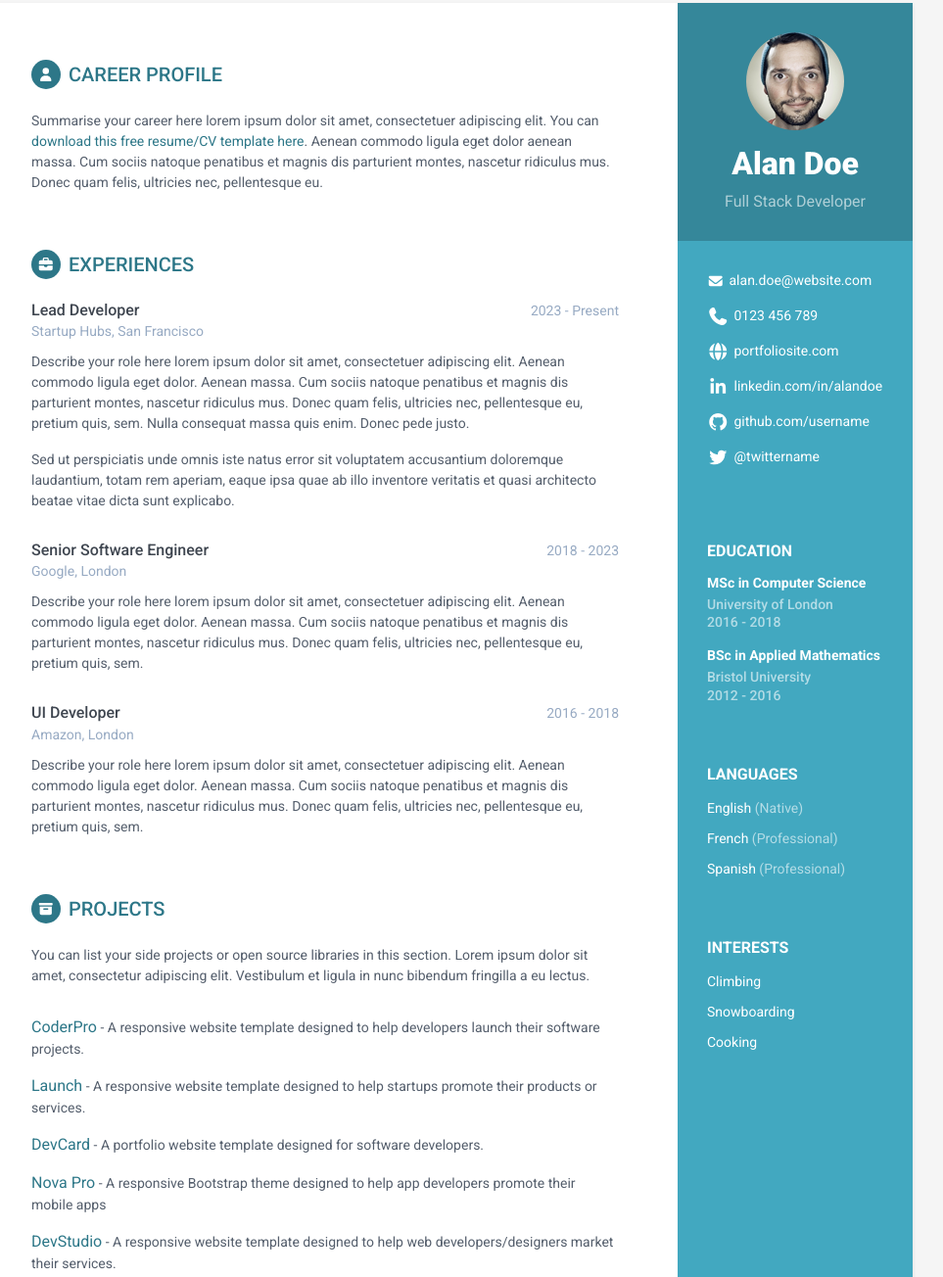
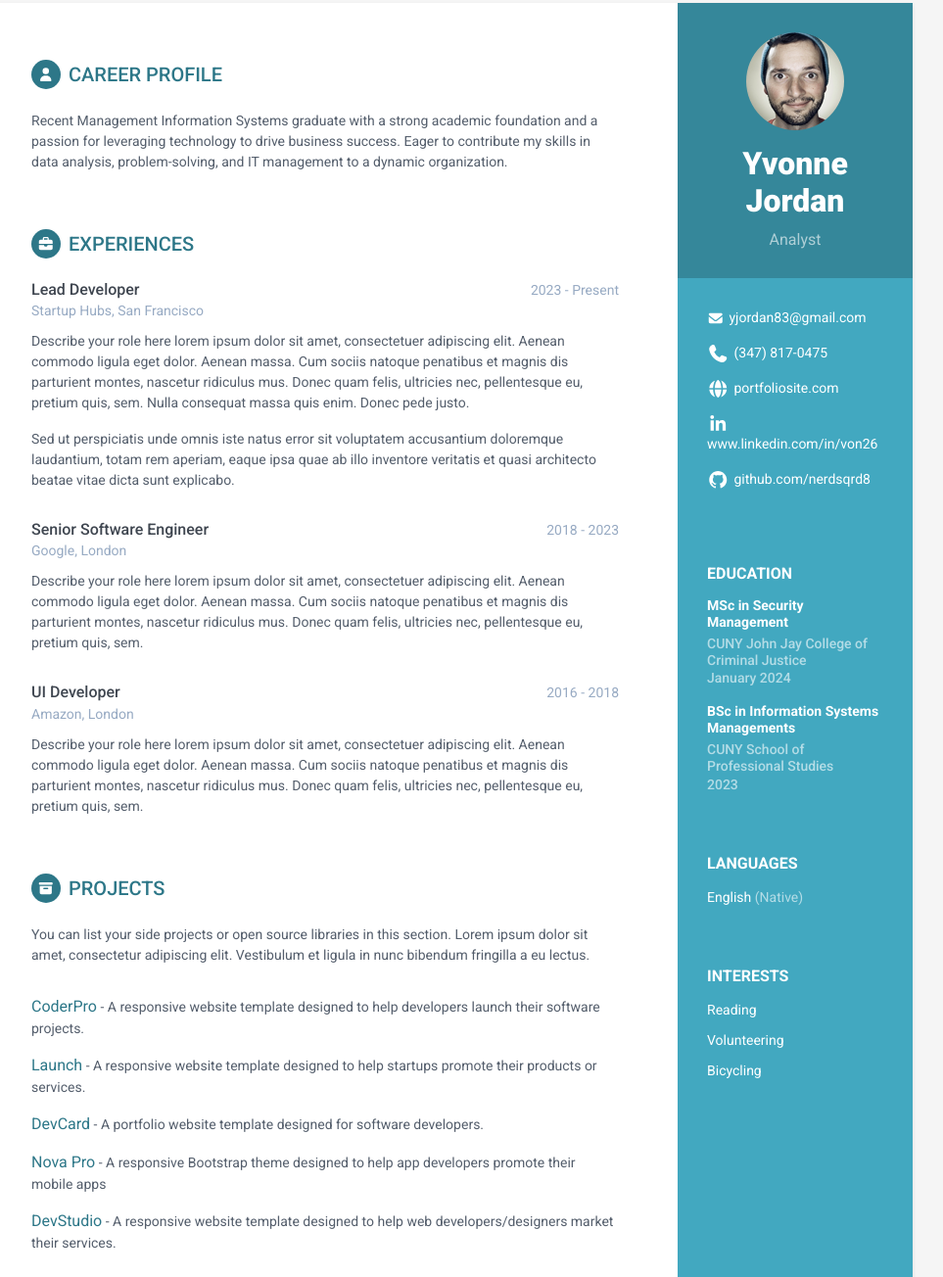
Before and after one commit to NerdSqrd8/NerdSqrd8, a plain HTML site: page index.html in a window 1280 px wide. Shown: the part 45-1349 px from the top of the page at 98% size, without its empty margins (188-1151 px from the left). Drawn offline with Linux system fonts and the light colour scheme.

Commit message:
Update index.html

```diff
--- a/index.html
+++ b/index.html
@@ -1,7 +1,7 @@
 <!DOCTYPE html>
 <html lang="en">
 <head>
-    <title>Orbit - Bootstrap 5 Resume/CV Template for Developers</title>
+    <title>Resume Portfolio</title>
 
     <!-- Meta -->
     <meta charset="utf-8">
@@ -25,31 +25,30 @@
         <div class="sidebar-wrapper">
             <div class="profile-container">
                 <img class="profile" src="assets/images/profile.png" alt="" />
-                <h1 class="name">Alan Doe</h1>
-                <h3 class="tagline">Full Stack Developer</h3>
+                <h1 class="name">Yvonne Jordan</h1>
+                <h3 class="tagline">Analyst</h3>
             </div><!--//profile-container-->
 
             <div class="contact-container container-block">
                 <ul class="list-unstyled contact-list">
-                    <li class="email"><i class="fa-solid fa-envelope"></i><a href="mailto: yourname@email.com">alan.doe@website.com</a></li>
-                    <li class="phone"><i class="fa-solid fa-phone"></i><a href="tel:0123 456 789">0123 456 789</a></li>
+                    <li class="email"><i class="fa-solid fa-envelope"></i><a href="mailto: yourname@email.com">yjordan83@gmail.com</a></li>
+                    <li class="phone"><i class="fa-solid fa-phone"></i><a href="tel:0123 456 789">(347) 817-0475</a></li>
                     <li class="website"><i class="fa-solid fa-globe"></i><a href="https://themes.3rdwavemedia.com/bootstrap-templates/resume/orbit-free-resume-cv-bootstrap-theme-for-developers/" target="_blank">portfoliosite.com</a></li>
-                    <li class="linkedin"><i class="fa-brands fa-linkedin-in"></i><a href="#" target="_blank">linkedin.com/in/alandoe</a></li>
-                    <li class="github"><i class="fa-brands fa-github"></i><a href="#" target="_blank">github.com/username</a></li>
-                    <li class="twitter"><i class="fa-brands fa-twitter"></i><a href="https://twitter.com/3rdwave_themes" target="_blank">@twittername</a></li>
+                    <li class="linkedin"><i class="fa-brands fa-linkedin-in"></i><a href="#" target="_blank">www.linkedin.com/in/von26</a></li>
+                    <li class="github"><i class="fa-brands fa-github"></i><a href="#" target="_blank">github.com/nerdsqrd8</a></li>
                 </ul>
             </div><!--//contact-container-->
             <div class="education-container container-block">
                 <h2 class="container-block-title">Education</h2>
                 <div class="item">
-                    <h4 class="degree">MSc in Computer Science</h4>
-                    <h5 class="meta">University of London</h5>
-	                    <div class="time">2016 - 2018</div>
+                    <h4 class="degree">MSc in Security Management</h4>
+                    <h5 class="meta">CUNY John Jay College of Criminal Justice</h5>
+	                    <div class="time">January 2024</div>
                 </div><!--//item-->
                 <div class="item">
-                    <h4 class="degree">BSc in Applied Mathematics</h4>
-                    <h5 class="meta">Bristol University</h5>
-                    <div class="time">2012 - 2016</div>
+                    <h4 class="degree">BSc in Information Systems Managements</h4>
+                    <h5 class="meta">CUNY School of Professional Studies</h5>
+                    <div class="time">2023</div>
                 </div><!--//item-->
             </div><!--//education-container-->
 
@@ -57,17 +56,15 @@
                 <h2 class="container-block-title">Languages</h2>
                 <ul class="list-unstyled interests-list">
                     <li>English <span class="lang-desc">(Native)</span></li>
-                    <li>French <span class="lang-desc">(Professional)</span></li>
-                    <li>Spanish <span class="lang-desc">(Professional)</span></li>
                 </ul>
             </div><!--//interests-->
 
             <div class="interests-container container-block">
                 <h2 class="container-block-title">Interests</h2>
                 <ul class="list-unstyled interests-list">
-                    <li>Climbing</li>
-                    <li>Snowboarding</li>
-                    <li>Cooking</li>
+                    <li>Reading</li>
+                    <li>Volunteering</li>
+                    <li>Bicycling</li>
                 </ul>
             </div><!--//interests-->
 
@@ -78,7 +75,7 @@
             <section class="section summary-section">
                 <h2 class="section-title"><span class="icon-holder"><i class="fa-solid fa-user"></i></span>Career Profile</h2>
                 <div class="summary">
-                    <p>Summarise your career here lorem ipsum dolor sit amet, consectetuer adipiscing elit. You can <a href="https://themes.3rdwavemedia.com/bootstrap-templates/resume/orbit-free-resume-cv-bootstrap-theme-for-developers/" target="_blank">download this free resume/CV template here</a>. Aenean commodo ligula eget dolor aenean massa. Cum sociis natoque penatibus et magnis dis parturient montes, nascetur ridiculus mus. Donec quam felis, ultricies nec, pellentesque eu.</p>
+                    <p>Recent Management Information Systems graduate with a strong academic foundation and a passion for leveraging technology to drive business success. Eager to contribute my skills in data analysis, problem-solving, and IT management to a dynamic organization.</p>
                 </div><!--//summary-->
             </section><!--//section-->
 
```
